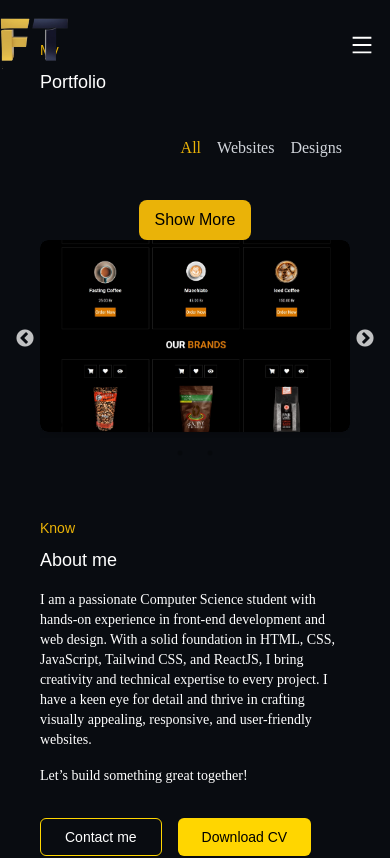
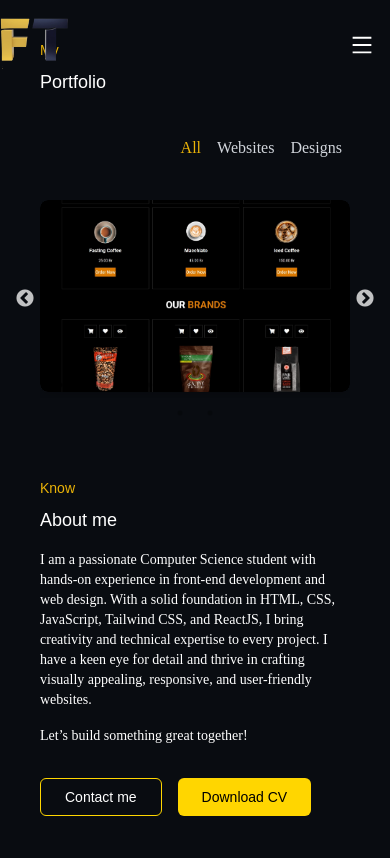
Before and after one commit to fevos4/My-Portfolio, a React (Create React App) app: page /portfolio in a window 390 px wide. Shown: the top 858 px of the page. Built offline with nearby package versions, Linux system fonts and the light colour scheme.

Commit message:
updated version

```diff
--- a/src/Components/Portfolio.jsx
+++ b/src/Components/Portfolio.jsx
@@ -87,7 +87,7 @@ const Portfolio = () => {
         {filteredProjects.length > 6 && (
           <button
             onClick={() => setShowMore(!showMore)}
-            className="bg-yellow-500 text-black py-2 px-4 rounded-lg font-bolder"
+            className="bg-yellow-500 text-black py-2 px-4 rounded-lg font-bolder md:block hidden"
           >
             {showMore ? "Show Less" : "Show More"}
           </button>
```
